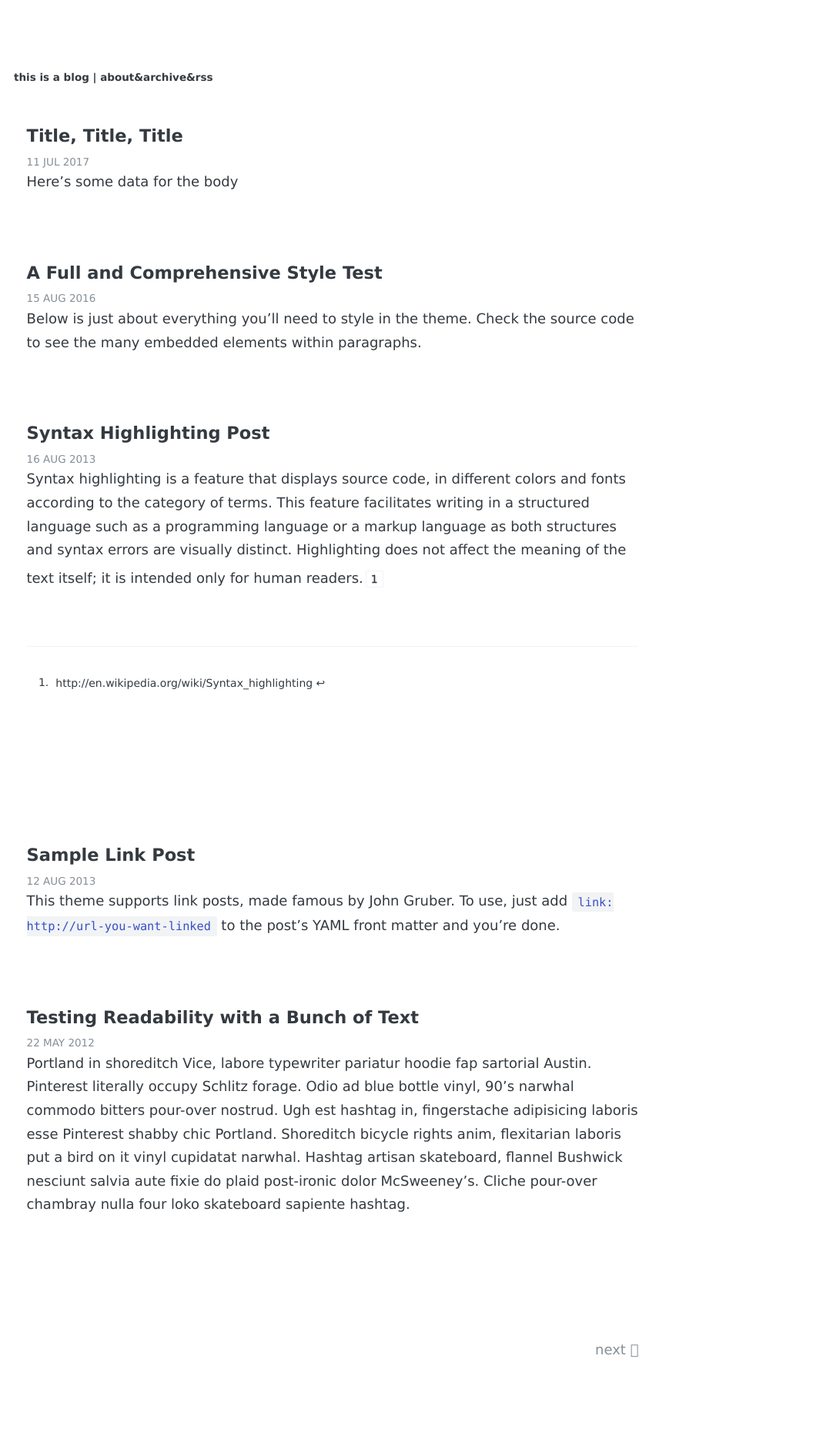
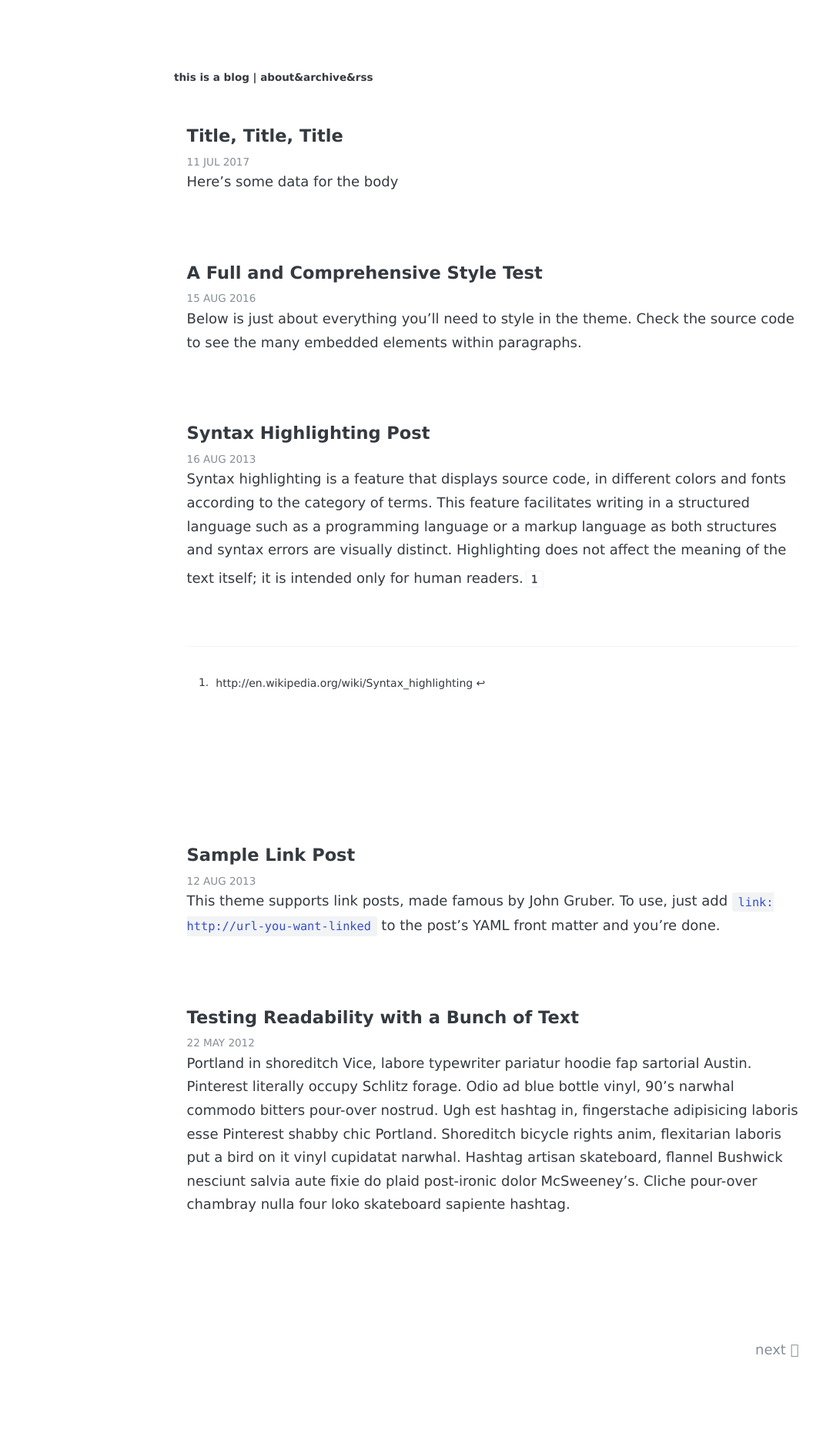
Before and after one commit to thisisamatthew/thisisamatthew.github.io, a Jekyll site: the page built from index.html, in a window 1280 px wide. Shown: the whole page at 77% size, without its empty margins (0-1082 px from the left). Built offline with Jekyll 4.4.1, drawn with Linux system fonts in a browser that asks for light colours; some web fonts are replaced; the list of posts is cut into pages by our own code.

Commit message:
Update _site.scss

```diff
--- a/_sass/_site.scss
+++ b/_sass/_site.scss
@@ -19,8 +19,7 @@ body {
 .content-container {
   max-width: 48rem;
   padding: 5rem 1rem;
-  /*margin-left:  auto;
-  margin-right: auto;*/
+  margin: auto;
 
   @media (max-width: 48rem){
     padding: 2rem 1.3rem;
```
